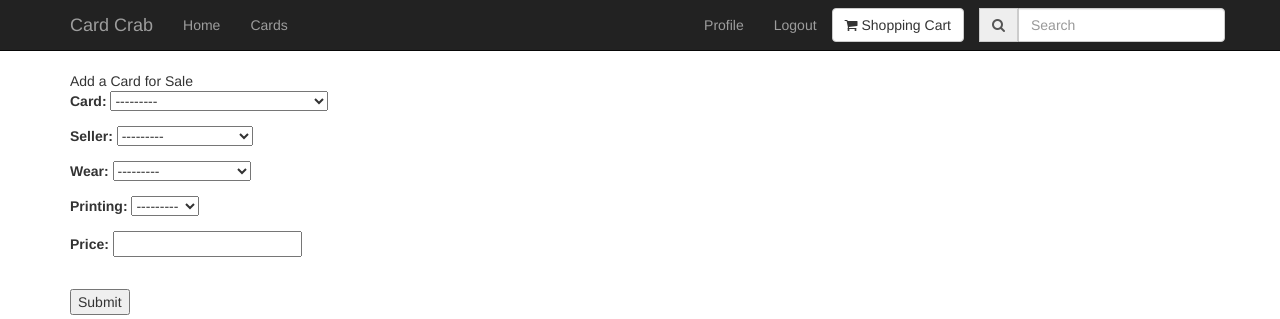
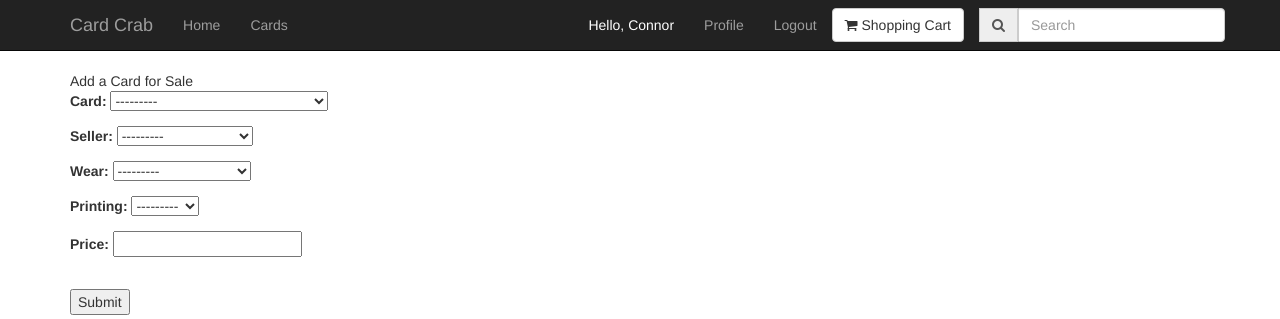
Before and after one commit to Conmiro/CardCrab, a Django app: page /add_card/ in a window 1280 px wide. Shown: the top 319 px of the page. Run offline with Django 3.2, Linux system fonts and the light colour scheme; a user stored in the database is signed in; data comes from the database, SQL or seed files in the repository; both versions use the stored data as it was after the commit; some libraries are stand-ins or nearby versions.

Commit message:
added greeting to navbar

```diff
--- a/CardCrab/CardCrab/views.py
+++ b/CardCrab/CardCrab/views.py
@@ -22,6 +22,8 @@ def register(request):
             data = form.cleaned_data
             print(data)
             username = data['username']
+            first_name = data['first_name']
+            last_name = data['last_name']
             email = data['email']
             password = data['password']
             confirm_password = data['confirm_password']
@@ -35,6 +37,9 @@ def register(request):
                 return HttpResponse(json.dumps(errors))
             else:
                 user = User.objects.create_user(username, email, password)
+                user.first_name = first_name
+                user.last_name = last_name
+                user.save()
                 return HttpResponse("SUCCESS")
 
 
--- a/CardCrab/static/css/styles.css
+++ b/CardCrab/static/css/styles.css
@@ -36,3 +36,12 @@
     top: -50px;
     left: 84px;
 }
+
+.nav-text{
+
+
+    padding: 15px 15px;
+    margin: 0px 0px -15px;
+    color: white;
+
+}
--- a/CardCrab/templates/navbar.html
+++ b/CardCrab/templates/navbar.html
@@ -57,6 +57,9 @@
                     <ul class="nav navbar-nav navbar-group navbar-right">
                         {% if user.is_authenticated %}
                         <li>
+                            <p class="nav-text">Hello, {{ user.first_name }}</p>
+                        </li>
+                        <li>
                             <a href="#" onclick="profile()">Profile</a>
                         </li>
                         <li>
```
Also changed, not shown: CardCrab/db.sqlite3.
